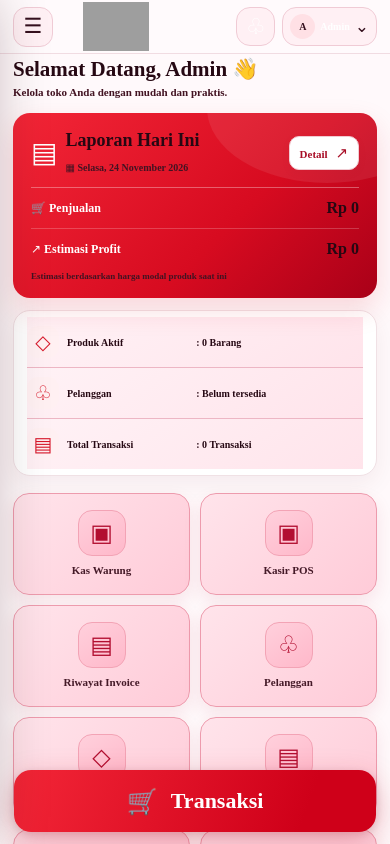
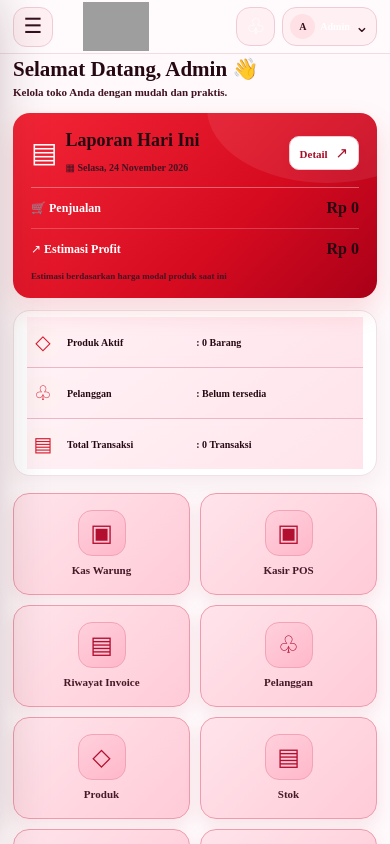
Before and after one commit to ahmadnashir0409-sudo/aplikasi-kasir-pintar, a React (Vite) app in the folder apps/web/: page / in a window 390 px wide. Shown: the top 844 px of the page. Built offline with nearby package versions, Linux system fonts and the light colour scheme; grey boxes are pictures that could not be loaded.

Commit message:
Fix mobile dashboard transaction button overlap

```diff
--- a/apps/web/src/styles.css
+++ b/apps/web/src/styles.css
@@ -1021,3 +1021,33 @@ button:disabled,.checkout:disabled{
  .scan-action{font-size:13px}
  .smart-camera-wrap{height:215px}
 }
+
+
+/* Mobile dashboard: keep Transaksi in normal document flow so it never
+   overlays the Pengadaan Barang and Printer tiles. */
+.dashboard-transaction-wrap{
+ position:static!important;
+ left:auto!important;
+ bottom:auto!important;
+ transform:none!important;
+ z-index:auto!important;
+ width:min(520px,100%)!important;
+ margin:18px auto 8px!important;
+ padding:0!important;
+}
+.dashboard-transaction{
+ width:100%!important;
+ min-height:62px!important;
+}
+body:has(.dashboard-transaction-wrap) .content{
+ padding-bottom:24px!important;
+}
+@media(max-width:760px){
+ .dashboard-transaction-wrap{
+  width:100%!important;
+  margin:16px auto 8px!important;
+ }
+ body:has(.dashboard-transaction-wrap) .content{
+  padding-bottom:24px!important;
+ }
+}
```
